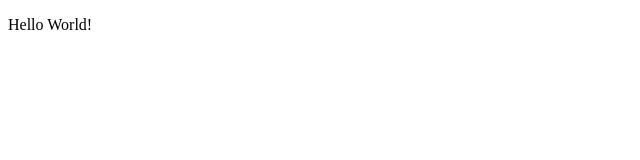
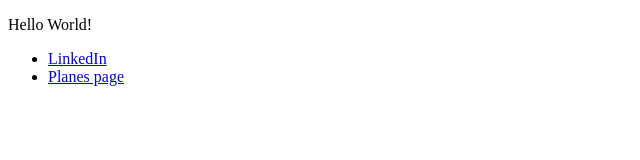
Before and after one commit to gzunigapadron/gzuniga.github.io, a plain HTML site: page index.html in a window 1280 px wide. Shown: the whole page, without its empty margins (0-640 px from the left). Drawn offline with Linux system fonts and the light colour scheme.

Commit message:
Adding LinkedIn URL, Planes Page index

```diff
--- a/index.html
+++ b/index.html
@@ -9,6 +9,11 @@
 
 <body>
     <p>Hello World!</p>
+
+    <ul>
+        <li><a href="https://www.linkedin.com/in/gustavozuniga/">LinkedIn</a></li>
+        <li><a href="/AirplanesPage/index.html">Planes page</a></li>
+    </ul>
 </body>
 
 </html>
```
Also changed, not shown: AirplanesPage/index.html (added, +14 -0 lines).
